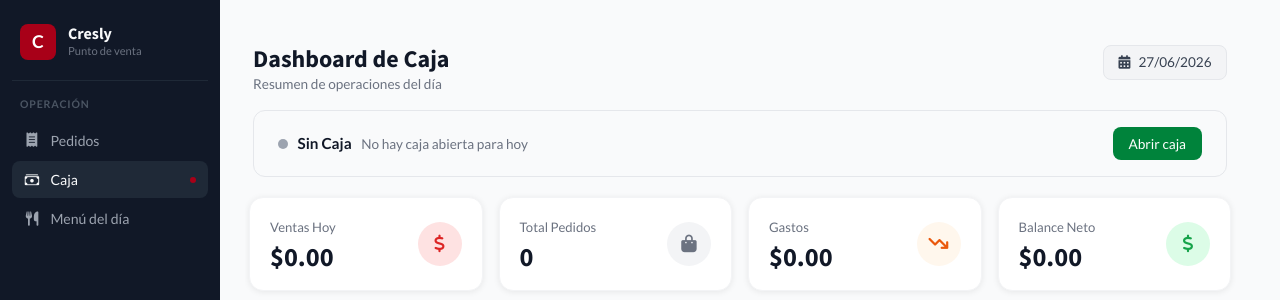
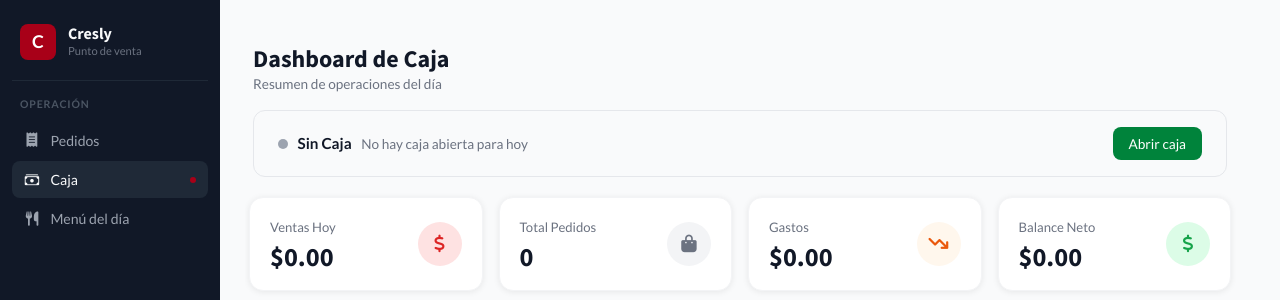
Before and after one commit to JimmyCoro/CreslyPosAlmuerzos, a Django app: page /caja/ in a window 1280 px wide. Shown: the top 300 px of the page. Run offline with Django 5.2, Linux system fonts and the light colour scheme; data that the repository does not hold is empty; some libraries are stand-ins or nearby versions.

Commit message:
feat(caja): quitar badge de fecha del header del dashboard
Co-Authored-By: Claude Sonnet 4.6 <noreply@anthropic.com>

```diff
--- a/poscresly/templates/caja/caja.html
+++ b/poscresly/templates/caja/caja.html
@@ -16,9 +16,6 @@
         <h4 class="dash-title">Dashboard de Caja</h4>
         <p class="dash-subtitle">Resumen de operaciones del día</p>
       </div>
-      <span class="dash-date-badge">
-        <i class="fas fa-calendar-alt me-2"></i>{% now "d/m/Y" %}
-      </span>
     </div>
 
     <!-- Banner de estado de caja -->
```
